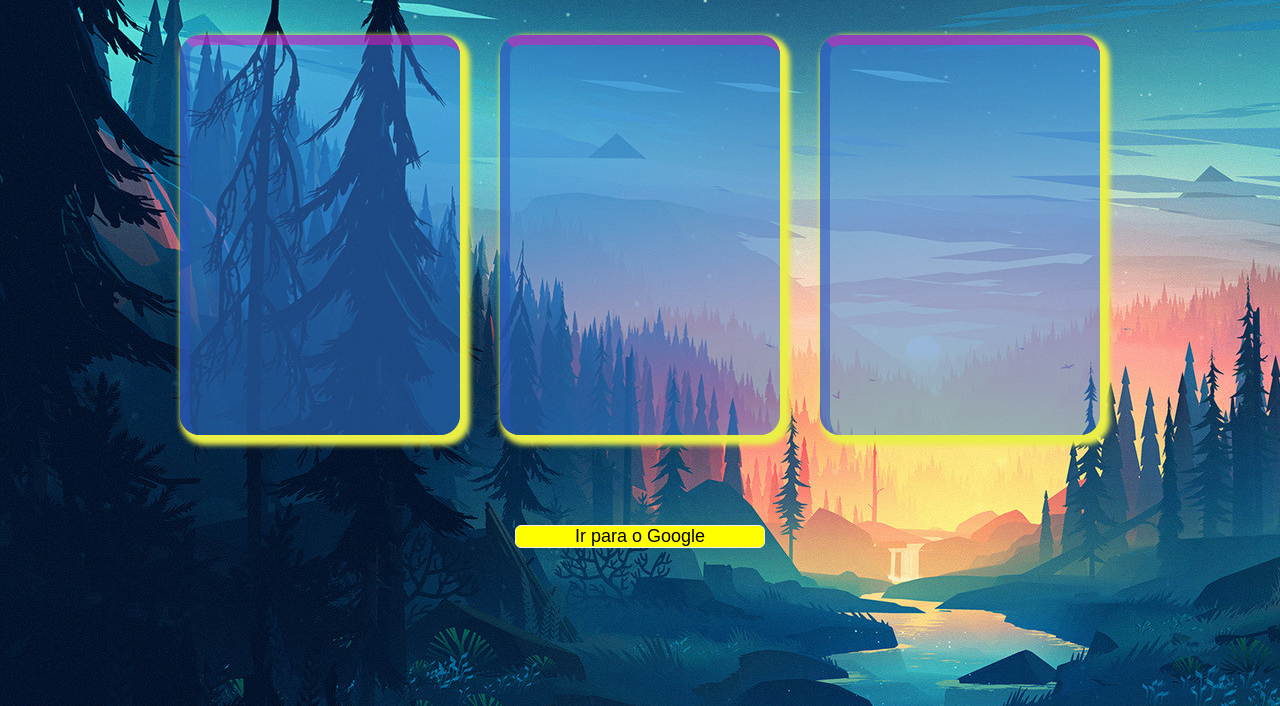
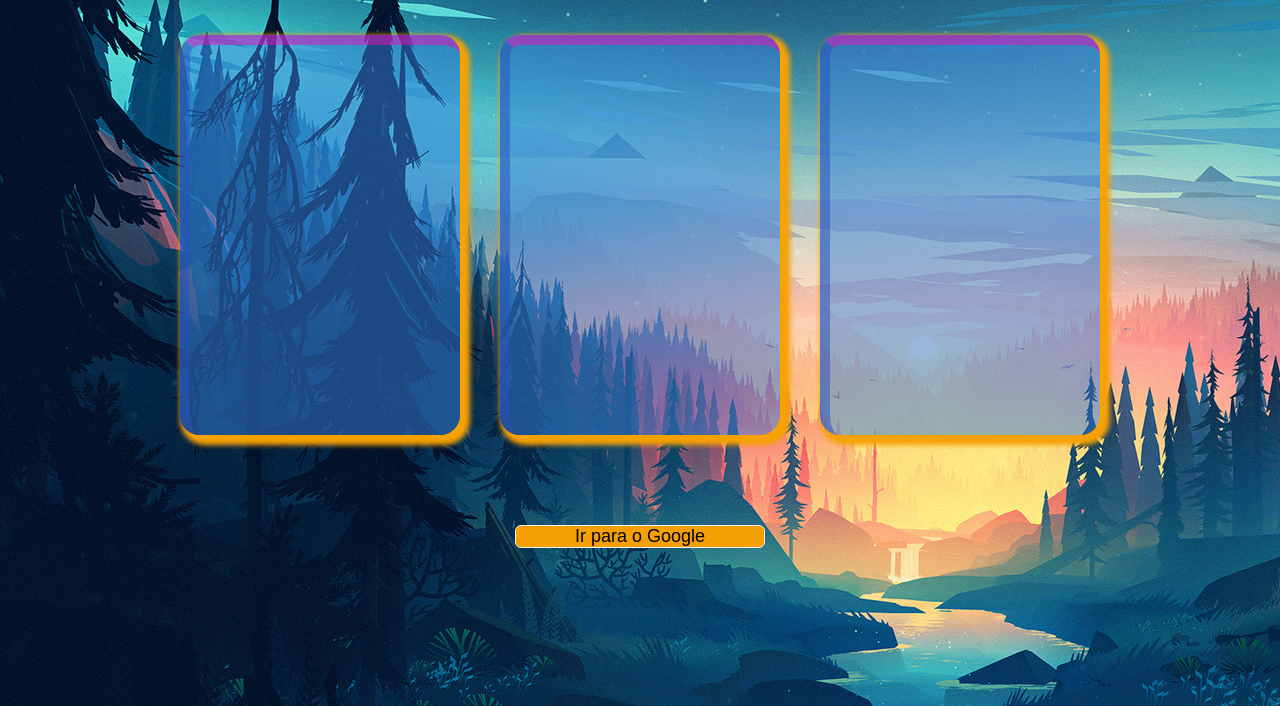
Before and after one commit to maxxmiliano/anima-es-html-css-Js, a plain HTML site: page index.html in a window 1280 px wide. Shown: the part 214-920 px from the top of the page. Drawn offline with Linux system fonts and the light colour scheme.

Commit message:
projeto atualizado com tags Css

```diff
--- a/src/stylo.css
+++ b/src/stylo.css
@@ -44,7 +44,7 @@ body {
     width: 280px;
     height: 400px;
     margin: 20px;
-    box-shadow: 5px 5px 5px 5px rgb(234, 239, 72);;
+    box-shadow: 5px 5px 5px 5px rgb(246, 161, 4);;
     border-radius: 20px;
     background: rgba(54, 128, 220, 0.5);
     overflow: hidden;
@@ -106,6 +106,6 @@ body {
     display: inline-block;
     left: 50%;
     transform: translate(-50%);
-    background: yellow
+    background: rgb(244, 159, 3)
 
 }
```
Also changed, not shown: index.html (+0 -1 lines).
